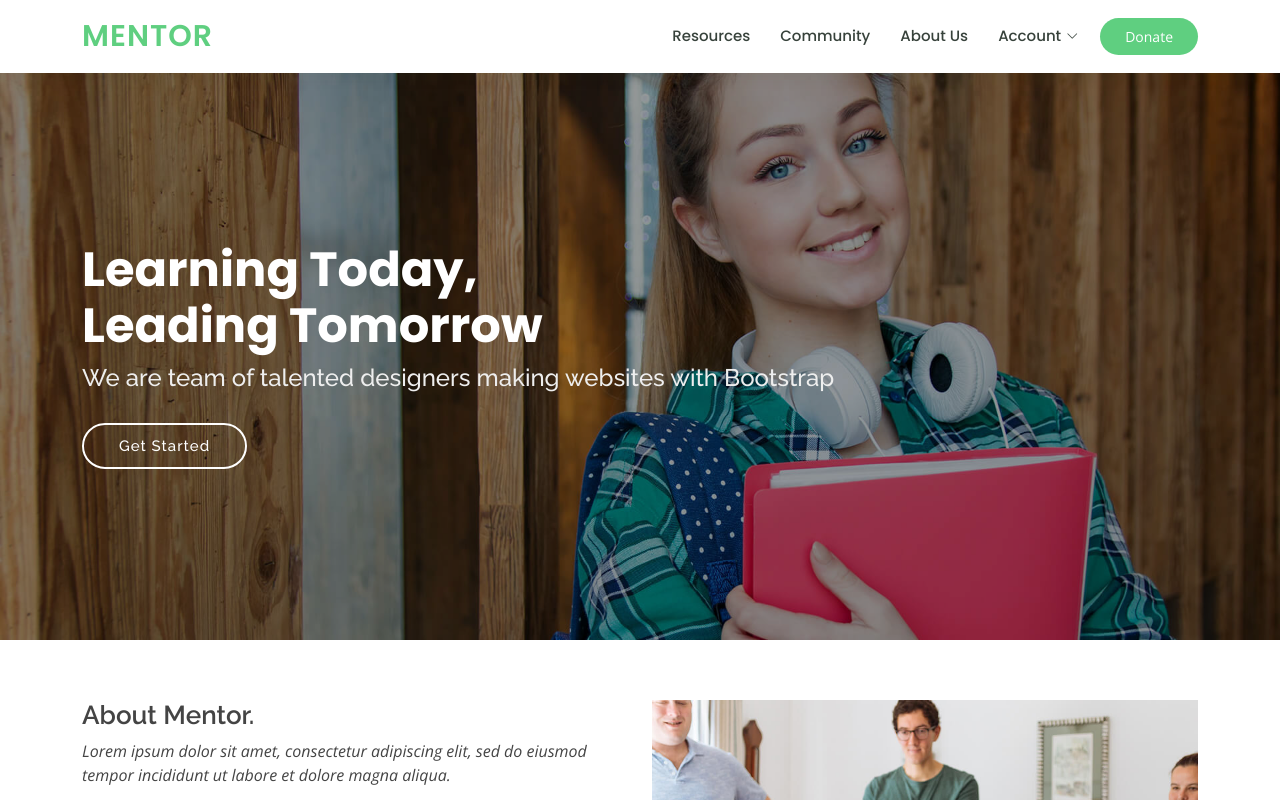
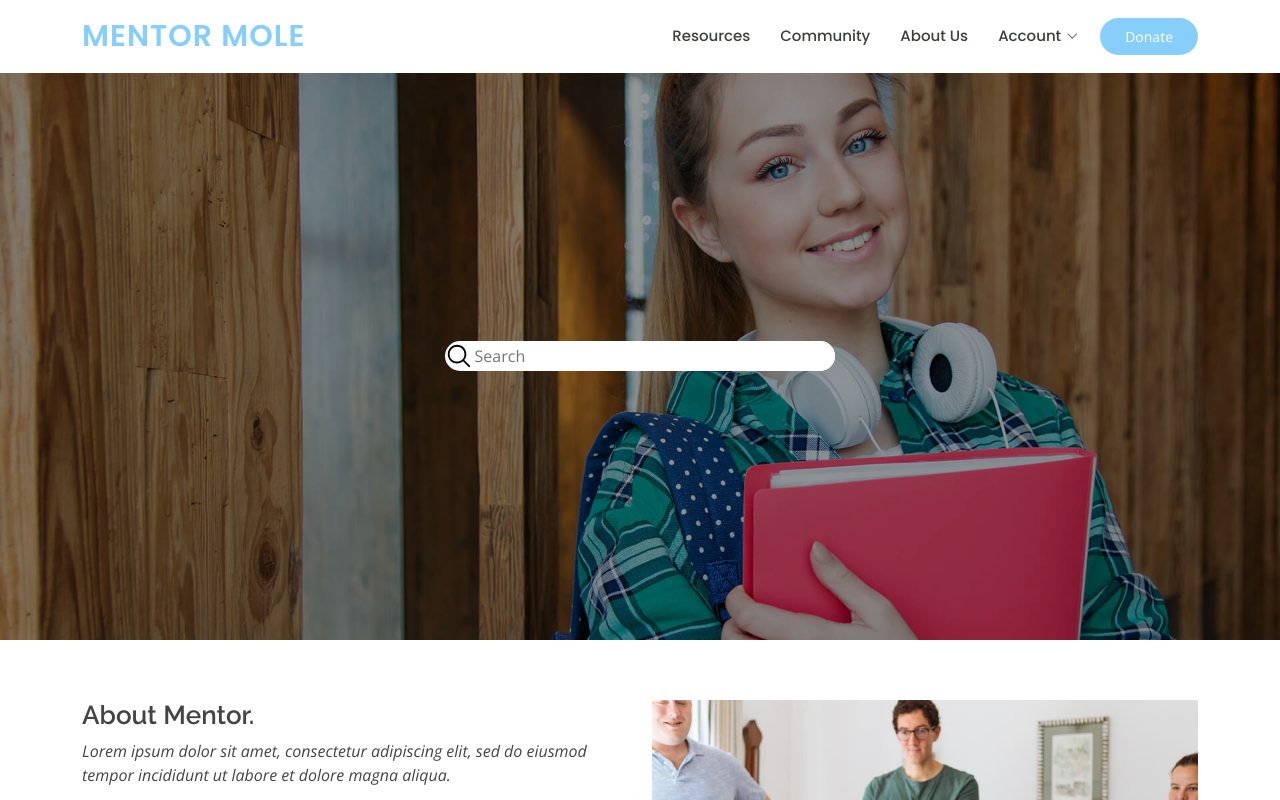
Before and after one commit to Mateo35/angular-web-app, an Angular app: page / in a window 1280 px wide. Shown: the top 800 px of the page. Built offline with nearby package versions, Linux system fonts and the light colour scheme.

Commit message:
First search bar version and header changes

```diff
--- a/angular.json
+++ b/angular.json
@@ -94,5 +94,8 @@
         }
       }
     }
+  },
+  "cli": {
+    "analytics": false
   }
 }
--- a/src/app/app.component.html
+++ b/src/app/app.component.html
@@ -2,7 +2,7 @@
 <header id="header" class="fixed-top">
   <div class="container d-flex align-items-center">
 
-    <h1 class="logo me-auto"><a href="index.html">Mentor</a></h1>
+    <h1 class="logo me-auto"><a href="index.html">Mentor Mole</a></h1>
     <!-- Uncomment below if you prefer to use an image logo -->
     <!-- <a href="index.html" class="logo me-auto"><img src="assets/img/logo.png" alt="" class="img-fluid"></a>-->
 
--- a/src/app/home/home.component.html
+++ b/src/app/home/home.component.html
@@ -1,9 +1,13 @@
 <!-- ======= Hero Section ======= -->
 <section id="hero" class="d-flex justify-content-center align-items-center">
-  <div class="container position-relative" data-aos="zoom-in" data-aos-delay="100">
-    <h1>Learning Today,<br>Leading Tomorrow</h1>
-    <h2>We are team of talented designers making websites with Bootstrap</h2>
-    <a href="courses.html" class="btn-get-started">Get Started</a>
+  <div class="d-flex container position-relative" data-aos="zoom-in" data-aos-delay="100" id="search-bar-container">
+
+    <div class="d-flex search-bar">
+      <svg xmlns="http://www.w3.org/2000/svg"  viewBox="0 0 30 30" width="30px" height="30px"
+      ><path d="M 13 3 C 7.4889971 3 3 7.4889971 3 13 C 3 18.511003 7.4889971 23 13 23 C 15.396508 23 17.597385 22.148986 19.322266 20.736328 L 25.292969 26.707031 A 1.0001 1.0001 0 1 0 26.707031 25.292969 L 20.736328 19.322266 C 22.148986 17.597385 23 15.396508 23 13 C 23 7.4889971 18.511003 3 13 3 z M 13 5 C 17.430123 5 21 8.5698774 21 13 C 21 17.430123 17.430123 21 13 21 C 8.5698774 21 5 17.430123 5 13 C 5 8.5698774 8.5698774 5 13 5 z"/></svg>
+      <input placeholder="Search" id="text-entry">
+    </div>
+
   </div>
 </section><!-- End Hero -->
 
--- a/src/styles.css
+++ b/src/styles.css
@@ -135,8 +135,10 @@ body {
     font-family: "Poppins", sans-serif;
   }
 
+
+  /* #5fcf80 original green color code*/
   #header .logo a {
-    color: #5fcf80;
+    color: lightskyblue;
   }
 
   #header .logo img {
@@ -148,7 +150,7 @@ body {
   */
   .get-started-btn {
     margin-left: 22px;
-    background: #5fcf80;
+    background: lightskyblue;
     color: #fff;
     border-radius: 50px;
     padding: 8px 25px;
@@ -169,6 +171,7 @@ body {
       padding: 6px 18px;
     }
   }
+
 
   /*--------------------------------------------------------------
   # Navigation Menu
@@ -461,6 +464,38 @@ body {
     border: 2px solid #5fcf80;
   }
 
+
+  #search-bar-container {
+    justify-content: center;
+  }
+
+  .search-bar {
+
+    justify-content: left;
+    background-color: white;
+    border-radius: 25px;
+
+    height: 100%;
+    width: 35%;
+
+  }
+
+  .search-bar:focus {
+
+    outline: none;
+
+  }
+
+  #text-entry {
+    outline: none;
+    border: none;
+
+    width: 100%;
+    border-radius: 25px;
+
+  }
+
+
   @media (min-width: 1024px) {
     #hero {
       background-attachment: fixed;
```
Also changed, not shown: src/assets/icons/icons8-search.svg (added).
